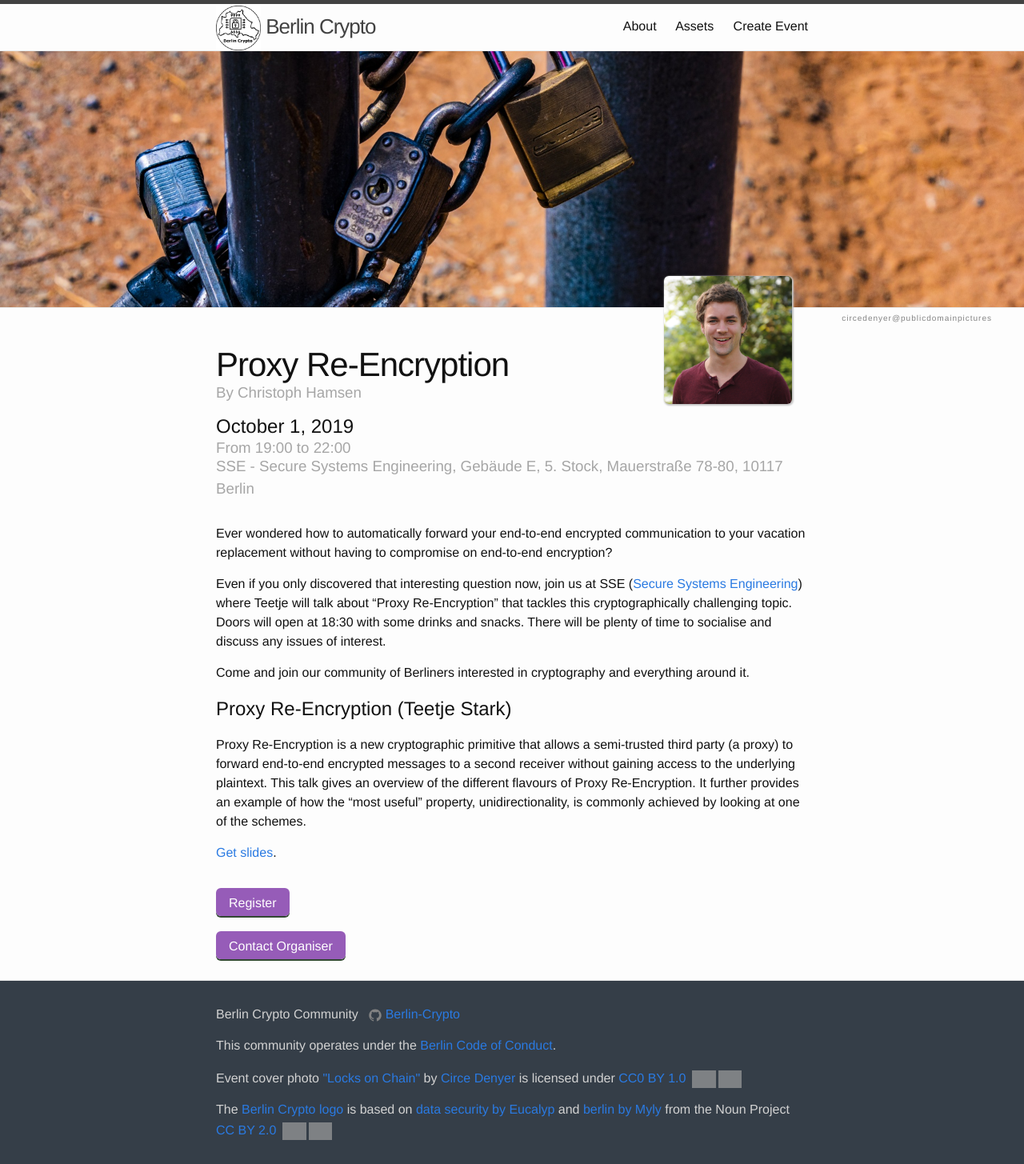
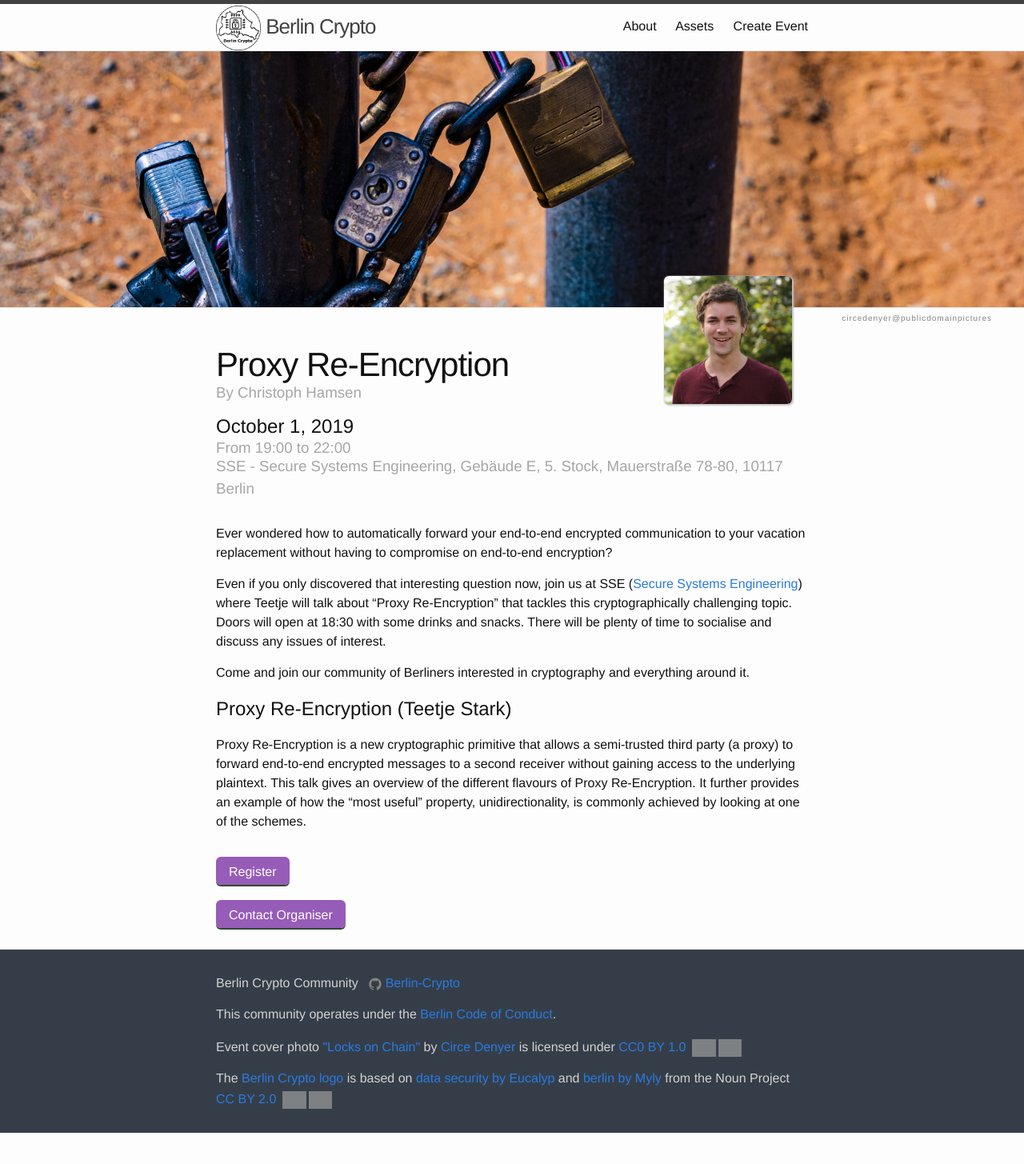
Before and after one commit to berlin-crypto/berlin-crypto.github.io, a Jekyll site: the page built from _posts/2019-10-01-reencryption.md, in a window 1280 px wide. Shown: the whole page at 80% size. Built offline with Jekyll 4.4.1, drawn with Linux system fonts in a browser that asks for light colours; after the commit the page ends 1416 px from its top, so only the background shows below that; grey boxes are pictures that could not be loaded.

Commit message:
eventbrite link

```diff
--- a/_posts/2019-10-01-reencryption.md
+++ b/_posts/2019-10-01-reencryption.md
@@ -35,7 +35,6 @@
 # Proxy Re-Encryption (Teetje Stark)
 Proxy Re-Encryption is a new cryptographic primitive that allows a semi-trusted third party (a proxy) to forward end-to-end encrypted messages to a second receiver without gaining access to the underlying plaintext. This talk gives an overview of the different flavours of Proxy Re-Encryption. It further provides an example of how the "most useful" property, unidirectionality, is commonly achieved by looking at one of the schemes.
 
-[Get slides]().
 
 <br/>
-<a href='' class="button button-primary">Register</a>
+<a href='https://www.eventbrite.co.uk/e/berlin-crypto-proxy-re-encryption-tickets-71293094565?ref=estw' class="button button-primary">Register</a>
```
